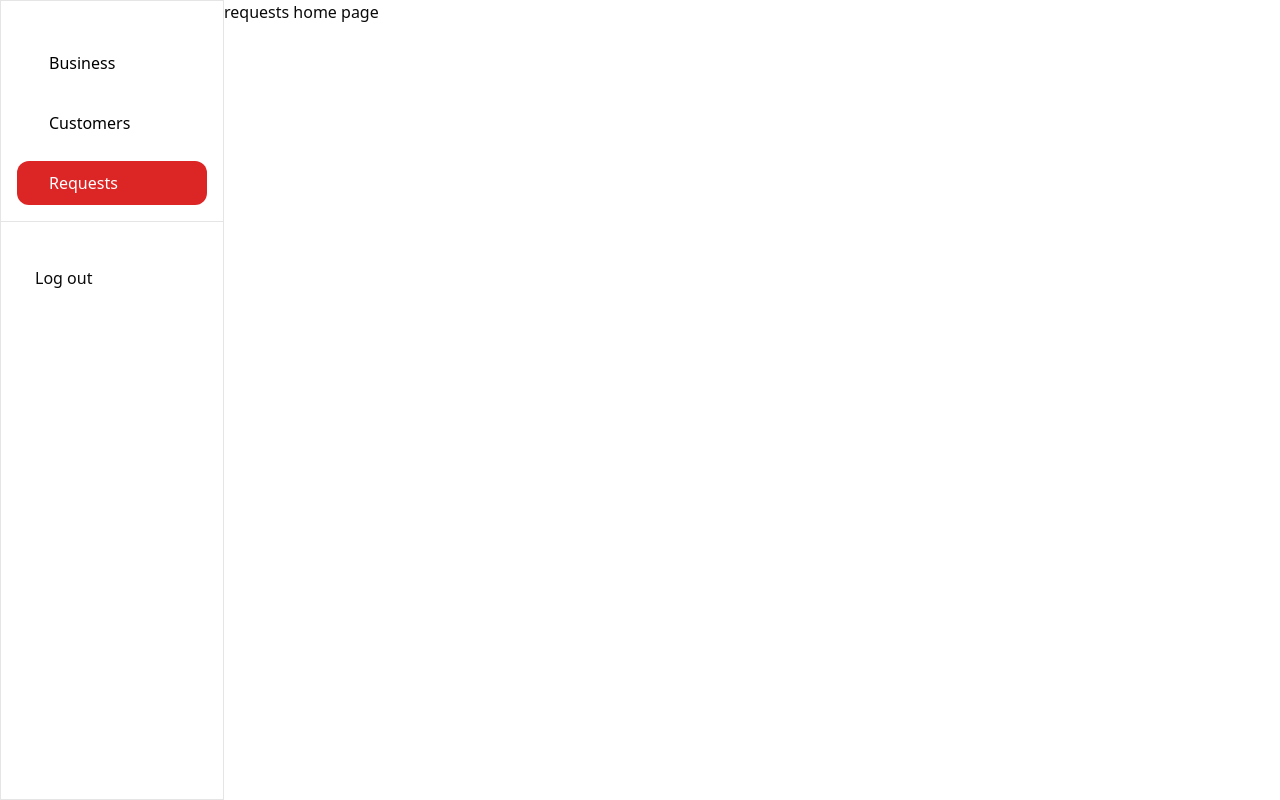
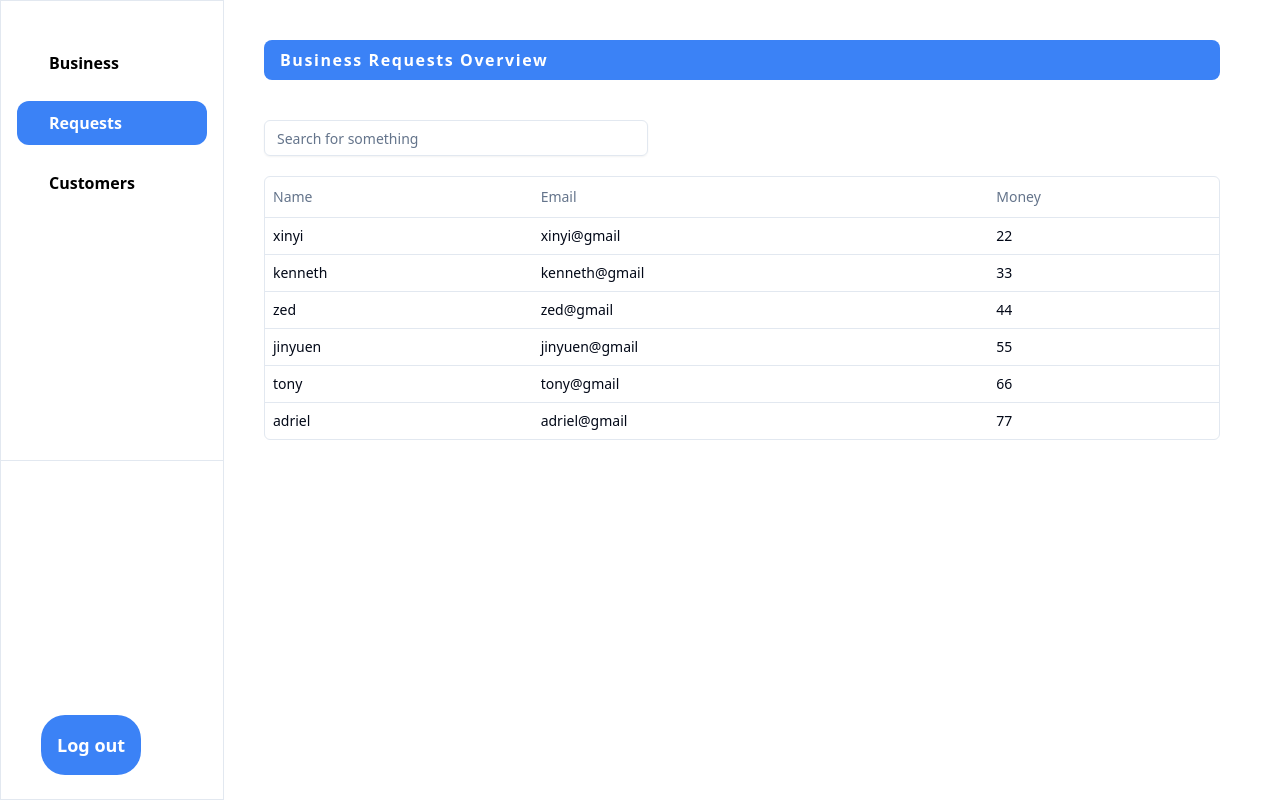
Before and after one commit to Go-Touch-Grass/AdminClient, a Next.js app: page /requests in a window 1280 px wide. Built offline with nearby package versions, Linux system fonts and the light colour scheme.

Commit message:
feat: added customer and requests pages

```diff
--- a/src/components/NavBar.tsx
+++ b/src/components/NavBar.tsx
@@ -9,15 +9,16 @@ const NavBar = () => {
       text: "Business",
       urlKeyword: "business",
     },
+
+    {
+      href: "/requests",
+      text: "Requests",
+      urlKeyword: "requests",
+    },
     {
       href: "/customers",
       text: "Customers",
       urlKeyword: "customers",
-    },
-    {
-      href: "/requests",
-      text: "Requests",
-      urlKeyword: "requests",
     },
   ];
 
@@ -25,7 +26,7 @@ const NavBar = () => {
     router.push("/");
   };
   return (
-    <div className="fixed z-30 w-56 bg-white flex flex-col h-screen justify-start py-6 border border-border-primary overflow-auto">
+    <div className="fixed z-30 w-56 bg-white flex flex-col h-screen justify-between py-6 border border-border-primary overflow-auto">
       <div className="flex flex-col justify-start p-2">
         {adminNavOptions.map((navOption, index) => (
           <div key={index} className="p-2">
@@ -38,15 +39,13 @@ const NavBar = () => {
         ))}
       </div>
       <hr className="border-border-primary w-full p-2"></hr>
-      <div className="p-2.5">
-        <div className="p-2">
-          <button
-            onClick={handleLogout}
-            className="rounded-xl flex flex-row align-center self-stretch w-full py-2.5 px-4"
-          >
-            <span className="hover:underline text-text-primary">Log out</span>
-          </button>
-        </div>
+      <div className="pl-10">
+        <button
+          onClick={handleLogout}
+          className="rounded-3xl p-4 bg-blue-500 text-white font-bold text-lg hover:bg-blue-600 transition-colors duration-300"
+        >
+          <span className="hover:underline text-text-primary">Log out</span>
+        </button>
       </div>
     </div>
   );
--- a/src/components/elements/Navigation.tsx
+++ b/src/components/elements/Navigation.tsx
@@ -22,22 +22,22 @@ export default function Navigation({
       <div
         className={`${
           router.pathname === href || router.pathname.includes(urlKeyword)
-            ? "bg-red-600"
-            : "bg-white"
+            ? "bg-blue-500 font-bold"
+            : "bg-white font-bold"
         } rounded-xl flex flex-row align-center self-stretch w-full py-2.5 px-4`}
       >
         <div
           className={`${
             router.pathname === href || router.pathname.includes(urlKeyword)
-              ? "text-white"
-              : "text-black"
+              ? "text-white font-bold"
+              : "text-black font-bold"
           } text-base flex flex-row justify-center hover:underline`}
         >
           <div
             className={`mr-4 self-center ${
               router.pathname === href || router.pathname.includes(urlKeyword)
-                ? "outline-white"
-                : "outline-black"
+                ? "outline-white font-bold"
+                : "outline-black font-bold"
             } `}
           >
             {props?.icon && props.icon}
--- /dev/null
+++ b/src/pages/business/[id].tsx
@@ -0,0 +1,70 @@
+import { DataTable } from "@/components/DataTable";
+import { useRouter } from "next/router";
+import { ColumnDef } from "@tanstack/react-table";
+
+//DUMMY DATA
+const DUMMY_CUSTOMER = {
+  id: 1,
+  name: "xinyi",
+  email: "xinyi@gmail",
+  money: 22,
+};
+
+type Transaction = {
+  id: number;
+  date: string;
+  amount: number;
+  details: string;
+};
+
+//missing api call to get data, DUMMY DATA for now
+const DUMMY_TRANSACTIONS: Transaction[] = [
+  {
+    id: 1,
+    date: "01-03-24",
+    amount: 110,
+    details: "NIL",
+  },
+  {
+    id: 2,
+    date: "01-07-23",
+    amount: 250,
+    details: "details",
+  },
+];
+const columns: ColumnDef<Transaction>[] = [
+  {
+    accessorKey: "date",
+    header: "Date",
+  },
+  {
+    accessorKey: "amount",
+    header: "Amount",
+  },
+  {
+    accessorKey: "details",
+    header: "Details",
+  },
+];
+
+const BusinessDetails = () => {
+  const router = useRouter();
+  const { id } = router.query;
+
+  //fetch customer details from api using id via useEffect
+
+  return (
+    <div className="main-content-with-navbar flex flex-col p-10 gap-10">
+      <b>{DUMMY_CUSTOMER.name}</b>
+      <p>{DUMMY_CUSTOMER.email}</p>
+      <p>{DUMMY_CUSTOMER.money}</p>
+
+      <div>
+        <b>Transaction History</b>
+        <DataTable columns={columns} data={DUMMY_TRANSACTIONS}></DataTable>
+      </div>
+    </div>
+  );
+};
+
+export default BusinessDetails;
--- a/src/pages/business/index.tsx
+++ b/src/pages/business/index.tsx
@@ -1,3 +1,80 @@
+import { ColumnDef } from "@tanstack/react-table";
+import { DataTable } from "@/components/DataTable";
+import { useRouter } from "next/router";
+//dummy data, will change when customer entity/attributes are confirmed
+type Customer = {
+  id: number;
+  name: string;
+  email: string;
+  money: number;
+};
+
+//missing api call to get data, DUMMY DATA for now
+const DUMMY_DATA: Customer[] = [
+  {
+    id: 1,
+    name: "xinyi",
+    email: "xinyi@gmail",
+    money: 22,
+  },
+  {
+    id: 1,
+    name: "kenneth",
+    email: "kenneth@gmail",
+    money: 33,
+  },
+  {
+    id: 1,
+    name: "zed",
+    email: "zed@gmail",
+    money: 44,
+  },
+  {
+    id: 1,
+    name: "jinyuen",
+    email: "jinyuen@gmail",
+    money: 55,
+  },
+  {
+    id: 1,
+    name: "tony",
+    email: "tony@gmail",
+    money: 66,
+  },
+  {
+    id: 1,
+    name: "adriel",
+    email: "adriel@gmail",
+    money: 77,
+  },
+];
+const columns: ColumnDef<Customer>[] = [
+  {
+    accessorKey: "name",
+    header: "Name",
+  },
+  {
+    accessorKey: "email",
+    header: "Email",
+  },
+  {
+    accessorKey: "money",
+    header: "Money",
+  },
+];
+
 export default function Index() {
-  return <div className="main-content-with-navbar"> business home page</div>;
+  const router = useRouter();
+  const onRowClick = (id: string) => {
+    router.push(`/business/${id}`);
+  };
+  return (
+    <div className="main-content-with-navbar flex flex-col p-10 gap-10">
+      <span className="bg-blue-500 py-2 px-4 font-bold rounded-lg tracking-widest text-white">
+        Business Accounts Overview
+      </span>
+
+      <DataTable columns={columns} data={DUMMY_DATA} onRowClick={onRowClick} />
+    </div>
+  );
 }
--- a/src/pages/customers/index.tsx
+++ b/src/pages/customers/index.tsx
@@ -70,8 +70,9 @@ export default function Index() {
   };
   return (
     <div className="main-content-with-navbar flex flex-col p-10 gap-10">
-      <b>Customer Data Overview</b>
-
+      <span className="bg-blue-500 py-2 px-4 font-bold rounded-lg tracking-widest text-white">
+        Customer Accounts Overview
+      </span>
       <DataTable columns={columns} data={DUMMY_DATA} onRowClick={onRowClick} />
     </div>
   );
--- a/src/pages/globals.css
+++ b/src/pages/globals.css
@@ -11,51 +11,52 @@ body,
 @layer base {
   :root {
     --background: 0 0% 100%;
-    --foreground: 0 0% 3.9%;
+    --foreground: 222.2 84% 4.9%;
     --card: 0 0% 100%;
-    --card-foreground: 0 0% 3.9%;
+    --card-foreground: 222.2 84% 4.9%;
     --popover: 0 0% 100%;
-    --popover-foreground: 0 0% 3.9%;
-    --primary: 0 0% 9%;
-    --primary-foreground: 0 0% 98%;
-    --secondary: 0 0% 96.1%;
-    --secondary-foreground: 0 0% 9%;
-    --muted: 0 0% 96.1%;
-    --muted-foreground: 0 0% 45.1%;
-    --accent: 0 0% 96.1%;
-    --accent-foreground: 0 0% 9%;
+    --popover-foreground: 222.2 84% 4.9%;
+    --primary: 221.2 83.2% 53.3%;
+    --primary-foreground: 210 40% 98%;
+    --secondary: 210 40% 96.1%;
+    --secondary-foreground: 222.2 47.4% 11.2%;
+    --muted: 210 40% 96.1%;
+    --muted-foreground: 215.4 16.3% 46.9%;
+    --accent: 210 40% 96.1%;
+    --accent-foreground: 222.2 47.4% 11.2%;
     --destructive: 0 84.2% 60.2%;
-    --destructive-foreground: 0 0% 98%;
-    --border: 0 0% 89.8%;
-    --input: 0 0% 89.8%;
-    --ring: 0 0% 3.9%;
+    --destructive-foreground: 210 40% 98%;
+    --border: 214.3 31.8% 91.4%;
+    --input: 214.3 31.8% 91.4%;
+    --ring: 221.2 83.2% 53.3%;
+    --radius: 0.5rem;
     --chart-1: 12 76% 61%;
     --chart-2: 173 58% 39%;
     --chart-3: 197 37% 24%;
     --chart-4: 43 74% 66%;
     --chart-5: 27 87% 67%;
-    --radius: 0.5rem;
   }
+
   .dark {
-    --background: 0 0% 3.9%;
-    --foreground: 0 0% 98%;
-    --card: 0 0% 3.9%;
-    --card-foreground: 0 0% 98%;
-    --popover: 0 0% 3.9%;
-    --popover-foreground: 0 0% 98%;
-    --primary: 0 0% 98%;
-    --primary-foreground: 0 0% 9%;
-    --secondary: 0 0% 14.9%;
-    --secondary-foreground: 0 0% 98%;
-    --muted: 0 0% 14.9%;
-    --muted-foreground: 0 0% 63.9%;
-    --accent: 0 0% 14.9%;
-    --accent-foreground: 0 0% 98%;
+    --background: 222.2 84% 4.9%;
+    --foreground: 210 40% 98%;
+    --card: 222.2 84% 4.9%;
+    --card-foreground: 210 40% 98%;
+    --popover: 222.2 84% 4.9%;
+    --popover-foreground: 210 40% 98%;
+    --primary: 217.2 91.2% 59.8%;
+    --primary-foreground: 222.2 47.4% 11.2%;
+    --secondary: 217.2 32.6% 17.5%;
+    --secondary-foreground: 210 40% 98%;
+    --muted: 217.2 32.6% 17.5%;
+    --muted-foreground: 215 20.2% 65.1%;
+    --accent: 217.2 32.6% 17.5%;
+    --accent-foreground: 210 40% 98%;
     --destructive: 0 62.8% 30.6%;
-    --destructive-foreground: 0 0% 98%;
-    --border: 0 0% 14.9%;
-    --input: 0 0% 14.9%;
-    --ring: 0 0% 83.1%;
+    --destructive-foreground: 210 40% 98%;
+    --border: 217.2 32.6% 17.5%;
+    --input: 217.2 32.6% 17.5%;
+    --ring: 224.3 76.3% 48%;
     --chart-1: 220 70% 50%;
     --chart-2: 160 60% 45%;
     --chart-3: 30 80% 55%;
--- /dev/null
+++ b/src/pages/requests/[id].tsx
@@ -0,0 +1,70 @@
+import { DataTable } from "@/components/DataTable";
+import { useRouter } from "next/router";
+import { ColumnDef } from "@tanstack/react-table";
+
+//DUMMY DATA
+const DUMMY_CUSTOMER = {
+  id: 1,
+  name: "xinyi",
+  email: "xinyi@gmail",
+  money: 22,
+};
+
+type Transaction = {
+  id: number;
+  date: string;
+  amount: number;
+  details: string;
+};
+
+//missing api call to get data, DUMMY DATA for now
+const DUMMY_TRANSACTIONS: Transaction[] = [
+  {
+    id: 1,
+    date: "01-03-24",
+    amount: 110,
+    details: "NIL",
+  },
+  {
+    id: 2,
+    date: "01-07-23",
+    amount: 250,
+    details: "details",
+  },
+];
+const columns: ColumnDef<Transaction>[] = [
+  {
+    accessorKey: "date",
+    header: "Date",
+  },
+  {
+    accessorKey: "amount",
+    header: "Amount",
+  },
+  {
+    accessorKey: "details",
+    header: "Details",
+  },
+];
+
+const CustomerDetails = () => {
+  const router = useRouter();
+  const { id } = router.query;
+
+  //fetch customer details from api using id via useEffect
+
+  return (
+    <div className="main-content-with-navbar flex flex-col p-10 gap-10">
+      <b>{DUMMY_CUSTOMER.name}</b>
+      <p>{DUMMY_CUSTOMER.email}</p>
+      <p>{DUMMY_CUSTOMER.money}</p>
+
+      <div>
+        <b>Transaction History</b>
+        <DataTable columns={columns} data={DUMMY_TRANSACTIONS}></DataTable>
+      </div>
+    </div>
+  );
+};
+
+export default CustomerDetails;
--- a/src/pages/requests/index.tsx
+++ b/src/pages/requests/index.tsx
@@ -1,3 +1,79 @@
+import { ColumnDef } from "@tanstack/react-table";
+import { DataTable } from "@/components/DataTable";
+import { useRouter } from "next/router";
+//dummy data, will change when customer entity/attributes are confirmed
+type Customer = {
+  id: number;
+  name: string;
+  email: string;
+  money: number;
+};
+
+//missing api call to get data, DUMMY DATA for now
+const DUMMY_DATA: Customer[] = [
+  {
+    id: 1,
+    name: "xinyi",
+    email: "xinyi@gmail",
+    money: 22,
+  },
+  {
+    id: 1,
+    name: "kenneth",
+    email: "kenneth@gmail",
+    money: 33,
+  },
+  {
+    id: 1,
+    name: "zed",
+    email: "zed@gmail",
+    money: 44,
+  },
+  {
+    id: 1,
+    name: "jinyuen",
+    email: "jinyuen@gmail",
+    money: 55,
+  },
+  {
+    id: 1,
+    name: "tony",
+    email: "tony@gmail",
+    money: 66,
+  },
+  {
+    id: 1,
+    name: "adriel",
+    email: "adriel@gmail",
+    money: 77,
+  },
+];
+const columns: ColumnDef<Customer>[] = [
+  {
+    accessorKey: "name",
+    header: "Name",
+  },
+  {
+    accessorKey: "email",
+    header: "Email",
+  },
+  {
+    accessorKey: "money",
+    header: "Money",
+  },
+];
+
 export default function Index() {
-  return <div className="main-content-with-navbar"> requests home page</div>;
+  const router = useRouter();
+  const onRowClick = (id: string) => {
+    router.push(`/requests/${id}`);
+  };
+  return (
+    <div className="main-content-with-navbar flex flex-col p-10 gap-10">
+      <span className="bg-blue-500 py-2 px-4 font-bold rounded-lg tracking-widest text-white">
+        Business Requests Overview
+      </span>
+      <DataTable columns={columns} data={DUMMY_DATA} onRowClick={onRowClick} />
+    </div>
+  );
 }
--- a/tailwind.config.ts
+++ b/tailwind.config.ts
@@ -1,63 +1,80 @@
 import type { Config } from "tailwindcss";
 
-const config: Config = {
+const config = {
   darkMode: ["class"],
   content: [
-    "./src/pages/**/*.{js,ts,jsx,tsx,mdx}",
-    "./src/components/**/*.{js,ts,jsx,tsx,mdx}",
-    "./src/app/**/*.{js,ts,jsx,tsx,mdx}",
+    "./pages/**/*.{ts,tsx}",
+    "./components/**/*.{ts,tsx}",
+    "./app/**/*.{ts,tsx}",
+    "./src/**/*.{ts,tsx}",
   ],
+  prefix: "",
   theme: {
+    container: {
+      center: true,
+      padding: "2rem",
+      screens: {
+        "2xl": "1400px",
+      },
+    },
     extend: {
       colors: {
-  			background: 'hsl(var(--background))',
-  			foreground: 'hsl(var(--foreground))',
-  			card: {
-  				DEFAULT: 'hsl(var(--card))',
-  				foreground: 'hsl(var(--card-foreground))'
+        border: "hsl(var(--border))",
+        input: "hsl(var(--input))",
+        ring: "hsl(var(--ring))",
+        background: "hsl(var(--background))",
+        foreground: "hsl(var(--foreground))",
+        primary: {
+          DEFAULT: "hsl(var(--primary))",
+          foreground: "hsl(var(--primary-foreground))",
+        },
+        secondary: {
+          DEFAULT: "hsl(var(--secondary))",
+          foreground: "hsl(var(--secondary-foreground))",
+        },
+        destructive: {
+          DEFAULT: "hsl(var(--destructive))",
+          foreground: "hsl(var(--destructive-foreground))",
+        },
+        muted: {
+          DEFAULT: "hsl(var(--muted))",
+          foreground: "hsl(var(--muted-foreground))",
+        },
+        accent: {
+          DEFAULT: "hsl(var(--accent))",
+          foreground: "hsl(var(--accent-foreground))",
         },
         popover: {
-  				DEFAULT: 'hsl(var(--popover))',
-  				foreground: 'hsl(var(--popover-foreground))'
+          DEFAULT: "hsl(var(--popover))",
+          foreground: "hsl(var(--popover-foreground))",
         },
-  			primary: {
-  				DEFAULT: 'hsl(var(--primary))',
-  				foreground: 'hsl(var(--primary-foreground))'
+        card: {
+          DEFAULT: "hsl(var(--card))",
+          foreground: "hsl(var(--card-foreground))",
         },
-  			secondary: {
-  				DEFAULT: 'hsl(var(--secondary))',
-  				foreground: 'hsl(var(--secondary-foreground))'
-  			},
-  			muted: {
-  				DEFAULT: 'hsl(var(--muted))',
-  				foreground: 'hsl(var(--muted-foreground))'
-  			},
-  			accent: {
-  				DEFAULT: 'hsl(var(--accent))',
-  				foreground: 'hsl(var(--accent-foreground))'
-  			},
-  			destructive: {
-  				DEFAULT: 'hsl(var(--destructive))',
-  				foreground: 'hsl(var(--destructive-foreground))'
-  			},
-  			border: 'hsl(var(--border))',
-  			input: 'hsl(var(--input))',
-  			ring: 'hsl(var(--ring))',
-  			chart: {
-  				'1': 'hsl(var(--chart-1))',
-  				'2': 'hsl(var(--chart-2))',
-  				'3': 'hsl(var(--chart-3))',
-  				'4': 'hsl(var(--chart-4))',
-  				'5': 'hsl(var(--chart-5))'
-  			}
       },
       borderRadius: {
-  			lg: 'var(--radius)',
-  			md: 'calc(var(--radius) - 2px)',
-  			sm: 'calc(var(--radius) - 4px)'
-  		}
-  	}
+        lg: "var(--radius)",
+        md: "calc(var(--radius) - 2px)",
+        sm: "calc(var(--radius) - 4px)",
+      },
+      keyframes: {
+        "accordion-down": {
+          from: { height: "0" },
+          to: { height: "var(--radix-accordion-content-height)" },
+        },
+        "accordion-up": {
+          from: { height: "var(--radix-accordion-content-height)" },
+          to: { height: "0" },
+        },
+      },
+      animation: {
+        "accordion-down": "accordion-down 0.2s ease-out",
+        "accordion-up": "accordion-up 0.2s ease-out",
+      },
+    },
   },
   plugins: [require("tailwindcss-animate")],
-};
+} satisfies Config;
+
 export default config;
```
Also changed, not shown: src/pages/index.tsx (+47 -8 lines). Lines whose indentation alone changed are shown as unchanged.
